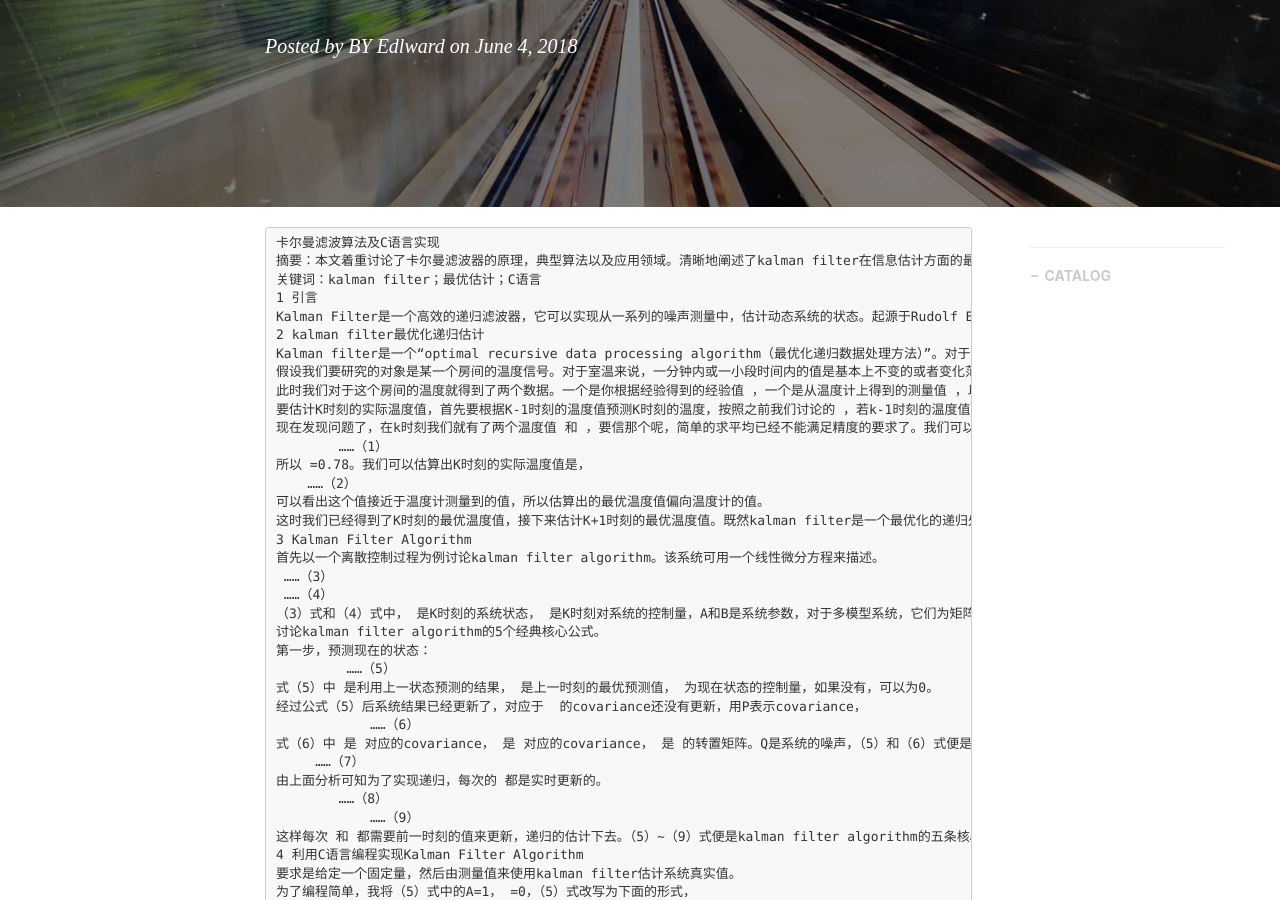
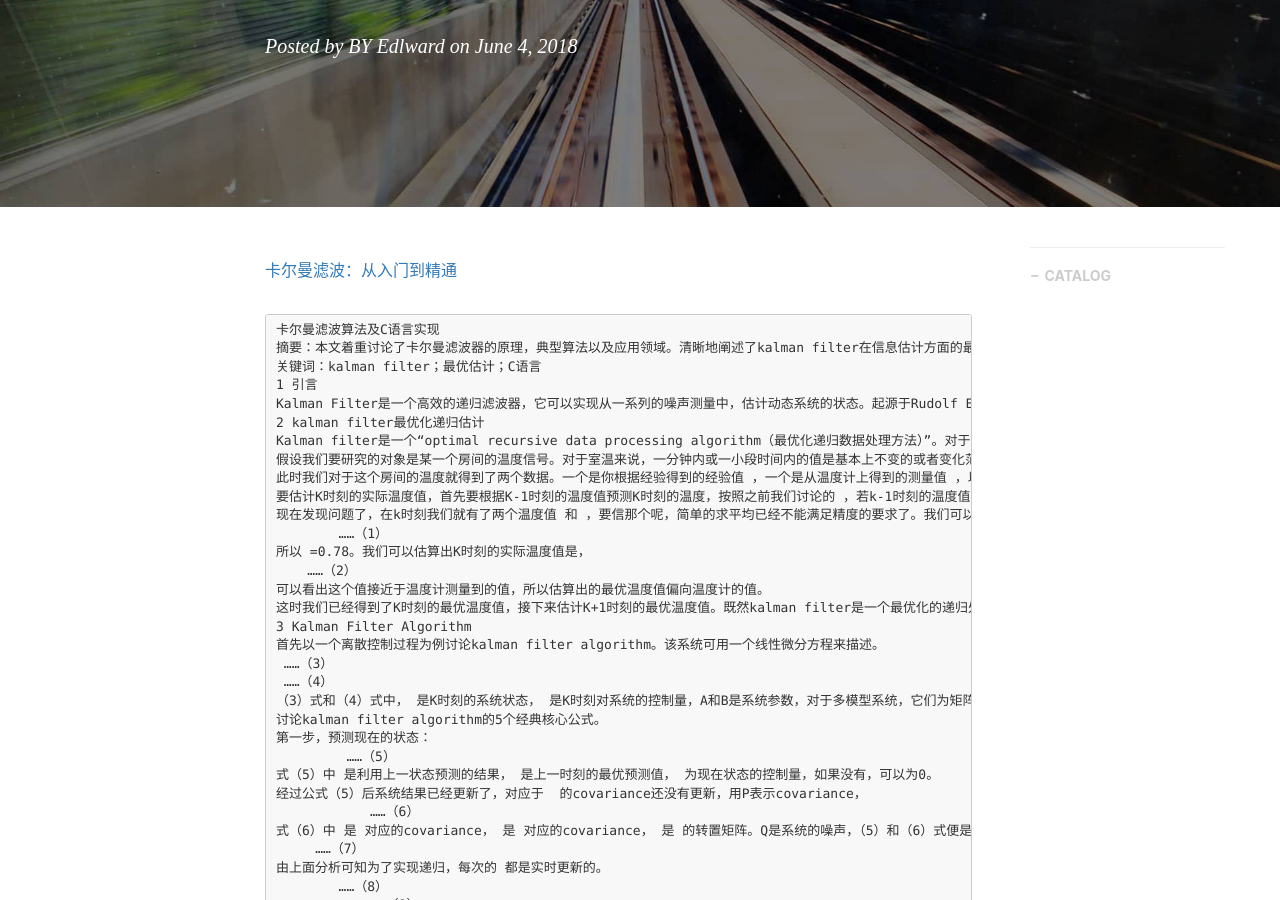
Before and after one commit to gary-robotics/dlward, a Jekyll site: the page built from _posts/2018-09-26-KalmanFilter-2018.markdown, in a window 1280 px wide and 900 px high, scrolled down 316 px. Built offline with Jekyll 4.4.1, drawn with Linux system fonts in a browser that asks for light colours; nearby versions of some CDN libraries; comment, search, counter and statistics services are not loaded.

Commit message:
Update 2018-09-26-KalmanFilter-2018.markdown

````diff
--- a/_posts/2018-09-26-KalmanFilter-2018.markdown
+++ b/_posts/2018-09-26-KalmanFilter-2018.markdown
@@ -9,6 +9,8 @@ catalog: true                       # 是否归档
 tags:                               #标签
     - KalmanFilter
 ---
+
+[卡尔曼滤波：从入门到精通](https://zhuanlan.zhihu.com/p/36745755)
 
 ```
 卡尔曼滤波算法及C语言实现
````
